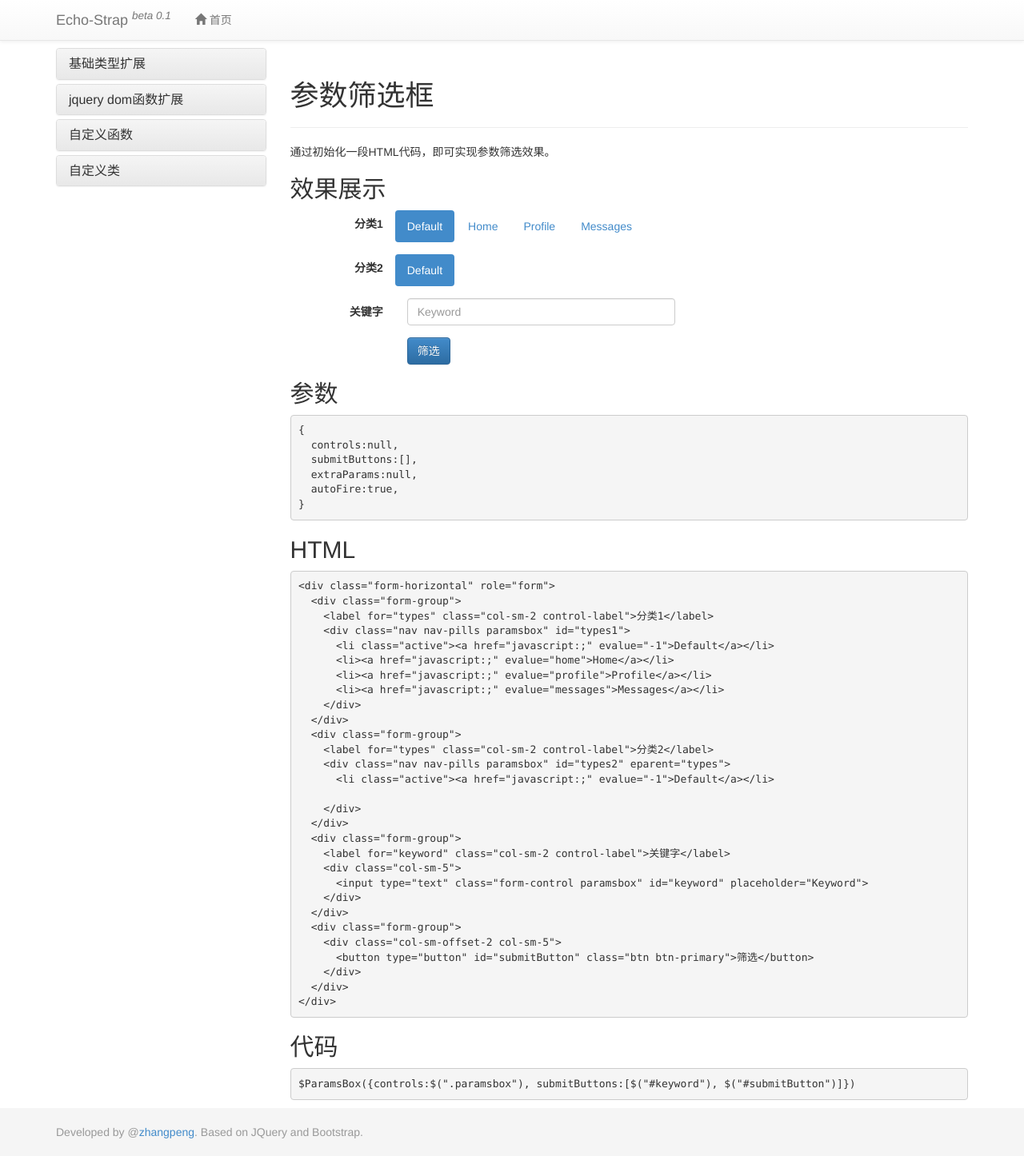
After one commit to finalbattle/echo-static, a Python web app: template echo/templates/clazz/paramsbox.html in a window 1280 px wide. The commit adds this page. Shown: the whole page at 80% size. Run offline with Jinja, Linux system fonts and the light colour scheme; the template is opened without the code that fills it, so the values that code supplies are empty; some libraries are stand-ins or nearby versions.

Commit message:
修改paramsbox

```diff
--- a/echo/static/bootstrap/js/echo-strap-0.0.1.js
+++ b/echo/static/bootstrap/js/echo-strap-0.0.1.js
@@ -1150,11 +1150,11 @@ $ParamsBox = function(options){ return new $ParamsBox.fn.init(options); }; $Para
           for(var j=0; j<this._submitButtons.length; j++){
             //this._submitButtons.each(function(item){
                 var item = this._submitButtons[j]
-                if(item && item.attr("type")=='button') item.bind('click',function(){ self.goUrl(); });
+                if(item && item[0].type=='button') item.bind('click',function(){ self.goUrl(); });
                 // 给文本框增加回车即查询功能
-                if(item && item.attr("type")=='text'){
+                if(item && item[0].type=='text'){
                     item.bind('keydown',function(event){
-                        if(event.key == 'enter' && !event.control && !event.shift && !event.alt){
+                        if(event.keyCode == 13 && !event.ctrlKey && !event.shiftKey && !event.altKey){
                             self.goUrl();
                         }
                     });
@@ -1196,7 +1196,8 @@ $ParamsBox = function(options){ return new $ParamsBox.fn.init(options); }; $Para
                     ret = $(links[i]).attr('evalue'); break;
                 }
             }
-        }else if(obj.attr("type")=='text' || obj.attr("type")=='hidden' || obj.attr("type")==''){
+        //}else if(obj.attr("type")=='text' || obj.attr("type")=='hidden' || obj.attr("type")==''){
+        }else if(obj[0].type=='text' || obj[0].type=='hidden' || obj[0].type==''){
           ret = obj.val();
         }
         return ret;
@@ -1236,7 +1237,8 @@ $ParamsBox = function(options){ return new $ParamsBox.fn.init(options); }; $Para
             for (var i = 0; i < uls.length; i++) {
               var pname = $(uls[i]).attr('eparent');
                 if($chk(pname) && pname == id){
-                    this.setState(uls[i],-1);
+                    //this.setState(uls[i],-1);
+                    this.setState($(uls[i]).attr("id"),-1);
                 }
             }
         }
--- /dev/null
+++ b/echo/templates/clazz/paramsbox.html
@@ -0,0 +1,103 @@
+{% extends "layout.html" %}
+{% block title %}参数筛选框{% endblock %}
+{% block main_content %}
+<div class="bs-docs-section">
+  <div class="page-header">
+    <h1>参数筛选框</h1>
+  </div>
+  <p>通过初始化一段HTML代码，即可实现参数筛选效果。</p>
+  <h2>效果展示</h2>
+  <p>
+    <div class="form-horizontal" role="form">
+      <div class="form-group">
+        <label for="types" class="col-sm-2 control-label">分类1</label>
+        <div class="nav nav-pills paramsbox" id="types1">
+          <li class="active"><a href="javascript:;" evalue="-1">Default</a></li>
+          <li><a href="javascript:;" evalue="home">Home</a></li>
+          <li><a href="javascript:;" evalue="profile">Profile</a></li>
+          <li><a href="javascript:;" evalue="messages">Messages</a></li>
+        </div>
+      </div>
+      <div class="form-group">
+        <label for="types" class="col-sm-2 control-label">分类2</label>
+        <div class="nav nav-pills paramsbox" id="types2" eparent="types">
+          <li class="active"><a href="javascript:;" evalue="-1">Default</a></li>
+          {% for tp in types2 %}
+          <li><a href="javascript:;" evalue="{{ tp }}">{{ tp }}</a></li>
+          {% endfor %}
+        </div>
+      </div>
+      <div class="form-group">
+        <label for="keyword" class="col-sm-2 control-label">关键字</label>
+        <div class="col-sm-5">
+          <input type="text" class="form-control paramsbox" id="keyword" placeholder="Keyword">
+        </div>
+      </div>
+      <div class="form-group">
+        <div class="col-sm-offset-2 col-sm-5">
+          <button type="button" id="submitButton" class="btn btn-primary">筛选</button>
+        </div>
+      </div>
+    </div>
+
+  </p>
+  <h2>参数</h2>
+  <div class="bs-example">
+    <pre>
+{
+  controls:null,
+  submitButtons:[],
+  extraParams:null,
+  autoFire:true,
+}</pre>
+  </div>
+  <h2>HTML</h2>
+  <div class="ps-example">
+    <pre>
+&lt;div class="form-horizontal" role="form"&gt;
+  &lt;div class="form-group"&gt;
+    &lt;label for="types" class="col-sm-2 control-label"&gt;分类1&lt;/label&gt;
+    &lt;div class="nav nav-pills paramsbox" id="types1"&gt;
+      &lt;li class="active"&gt;&lt;a href="javascript:;" evalue="-1"&gt;Default&lt;/a&gt;&lt;/li&gt;
+      &lt;li&gt;&lt;a href="javascript:;" evalue="home"&gt;Home&lt;/a&gt;&lt;/li&gt;
+      &lt;li&gt;&lt;a href="javascript:;" evalue="profile"&gt;Profile&lt;/a&gt;&lt;/li&gt;
+      &lt;li&gt;&lt;a href="javascript:;" evalue="messages"&gt;Messages&lt;/a&gt;&lt;/li&gt;
+    &lt;/div&gt;
+  &lt;/div&gt;
+  &lt;div class="form-group"&gt;
+    &lt;label for="types" class="col-sm-2 control-label"&gt;分类2&lt;/label&gt;
+    &lt;div class="nav nav-pills paramsbox" id="types2" eparent="types"&gt;
+      &lt;li class="active"&gt;&lt;a href="javascript:;" evalue="-1"&gt;Default&lt;/a&gt;&lt;/li&gt;
+      {% for tp in types2 %}
+      &lt;li&gt;&lt;a href="javascript:;" evalue="{{ tp }}"&gt;{{ tp }}&lt;/a&gt;&lt;/li&gt;
+      {% endfor %}
+    &lt;/div&gt;
+  &lt;/div&gt;
+  &lt;div class="form-group"&gt;
+    &lt;label for="keyword" class="col-sm-2 control-label"&gt;关键字&lt;/label&gt;
+    &lt;div class="col-sm-5"&gt;
+      &lt;input type="text" class="form-control paramsbox" id="keyword" placeholder="Keyword"&gt;
+    &lt;/div&gt;
+  &lt;/div&gt;
+  &lt;div class="form-group"&gt;
+    &lt;div class="col-sm-offset-2 col-sm-5"&gt;
+      &lt;button type="button" id="submitButton" class="btn btn-primary"&gt;筛选&lt;/button&gt;
+    &lt;/div&gt;
+  &lt;/div&gt;
+&lt;/div&gt;
+</pre>
+  </div>
+  <h2>代码</h2>
+  <div class="ps-example">
+    <pre>
+$ParamsBox({controls:$(".paramsbox"), submitButtons:[$("#keyword"), $("#submitButton")]})
+</pre>
+  </div>
+
+</div>
+<script type="text/javascript" >
+$(function(){
+    $ParamsBox({controls:$(".paramsbox"), submitButtons:[$("#keyword"), $("#submitButton")]})
+})
+</script>
+{% endblock %}
--- a/echo/templates/sidebar.html
+++ b/echo/templates/sidebar.html
@@ -60,10 +60,10 @@
     <div id="collapseFour" class="panel-collapse collapse">
       <div class="panel-body">
         <ul class="nav nav-pills nav-stacked">
-        <li nid="record-deposit"><span><a href="/record/deposit">消息提示框</a></span></li>
-        <li nid="record-pay"><span><a href="/record/pay">工具提示框</a><span></li>
-        <li nid="record-transfer"><span><a href="/record/transfer">警告框</a><span></li>
-        <li nid="record-transfer"><span><a href="/record/transfer">筛选框</a><span></li>
+        <li nid="msgbox"><span><a href="/clazz/msgbox">消息提示框</a></span></li>
+        <li nid="toolbox"><span><a href="/clazz/toolbox">工具提示框</a><span></li>
+        <li nid="alertbox"><span><a href="/clazz/alertbox">警告框</a><span></li>
+        <li nid="paramsbox"><span><a href="/clazz/paramsbox">筛选框</a><span></li>
         </ul>
       </div>
     </div>
```
Also changed, not shown: echo/templates/clazz/alertbox.html (added, +55 -0 lines), echo/templates/clazz/msgbox.html (added, +55 -0 lines), echo/templates/clazz/toolbox.html (added, +49 -0 lines), echo/views/index.py (+20 -14 lines).
